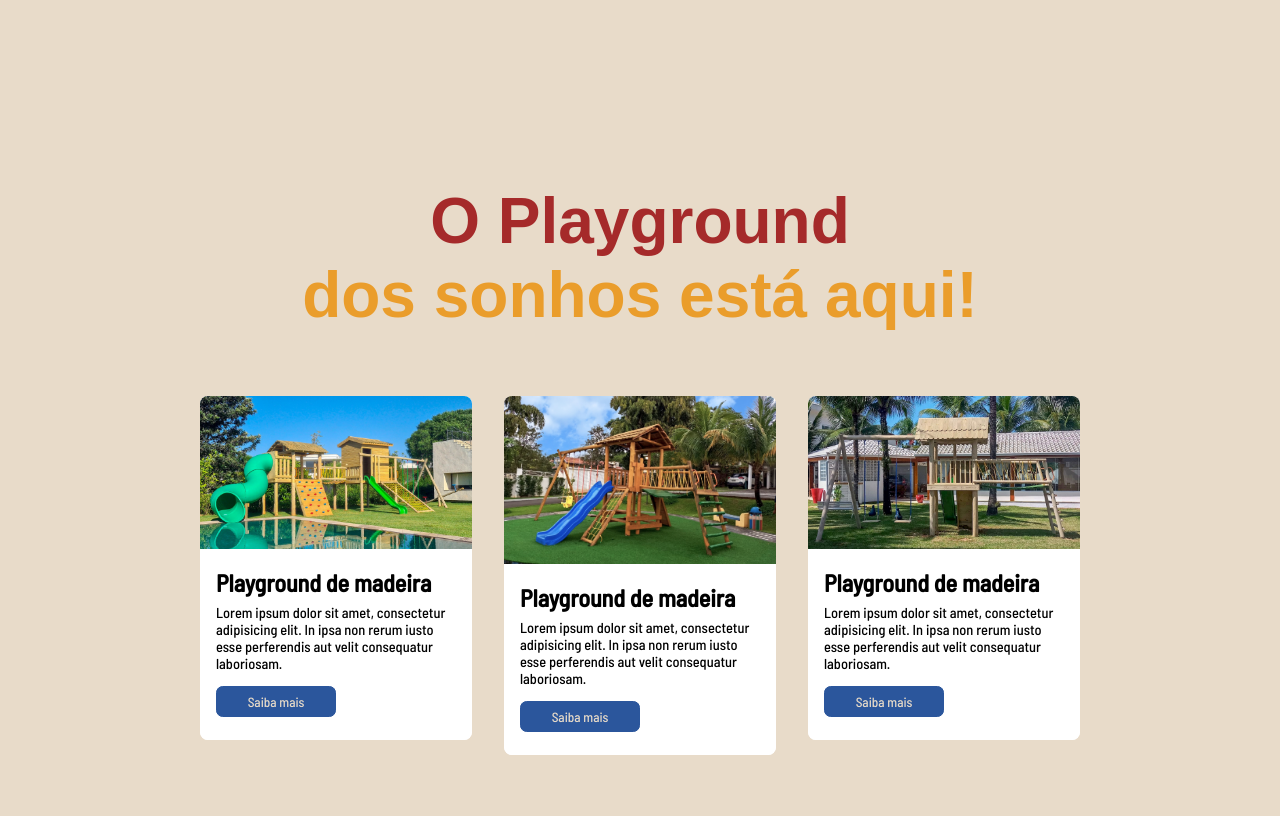
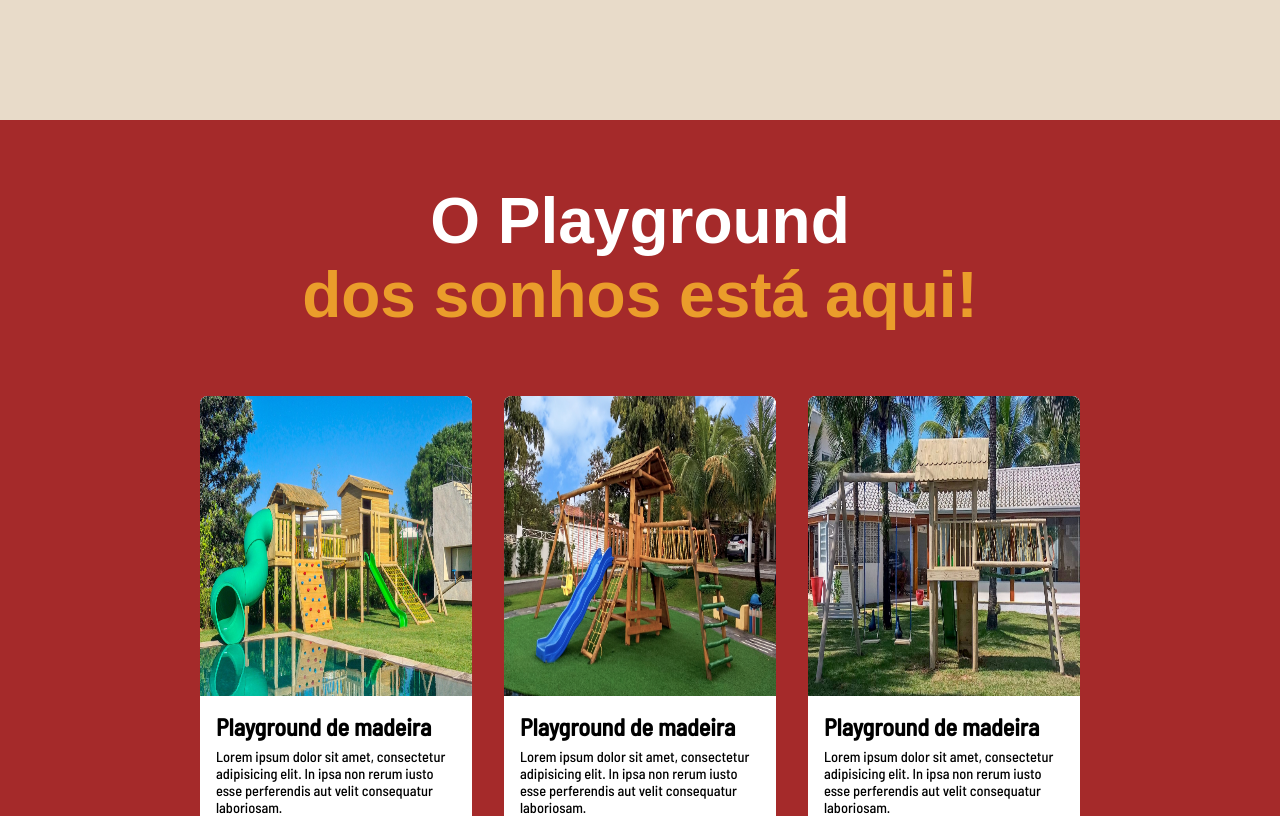
Before and after one commit to Gabriel-Andreoni/lp-template, a Next.js app: page / in a window 1280 px wide. Shown: the part 800-1616 px from the top of the page. Built offline with nearby package versions, Linux system fonts and the light colour scheme; a web font is replaced by a local one.

Commit message:
Estilização do menu e da seção de produtos

```diff
--- a/app/components/Menu/menu.css
+++ b/app/components/Menu/menu.css
@@ -9,6 +9,8 @@
     background-color: #ddd1bf96;
 
     z-index: 100000;
+
+    box-shadow: #d1c6b596 0px 25px 20px -20px;
 
     .menu--nav {
         width: 100%;
--- a/app/sections/ProductList/product-list.css
+++ b/app/sections/ProductList/product-list.css
@@ -3,6 +3,8 @@
     min-height: auto;
 
     padding: 0 6em;
+
+    background: #a52a2a;
 }
 
 .products--title {
@@ -17,7 +19,7 @@
 
     text-wrap: balance;
 
-    color: #a52a2a;
+    color: #fff;
 
     & > span {
         color: #EA9D2B;
@@ -27,7 +29,7 @@
 .products-list--grid {
     width: 100%;
 
-    padding-top: 0em;
+    padding-bottom: 8em;
 
     display: flex;
     justify-content: center;
@@ -55,12 +57,12 @@
     &:hover {
         translate: 0 -3%;
 
-        box-shadow: #c2b7a860 0px 50px 100px -20px, #c2b7a860 0px 30px 60px -30px;
+
     }
 
     &>.product--item--image {
         width: 100%;
-        height: 100%;
+        height: 300px;
 
         border-top-left-radius: .5em;
         border-top-right-radius: .5em;
```
